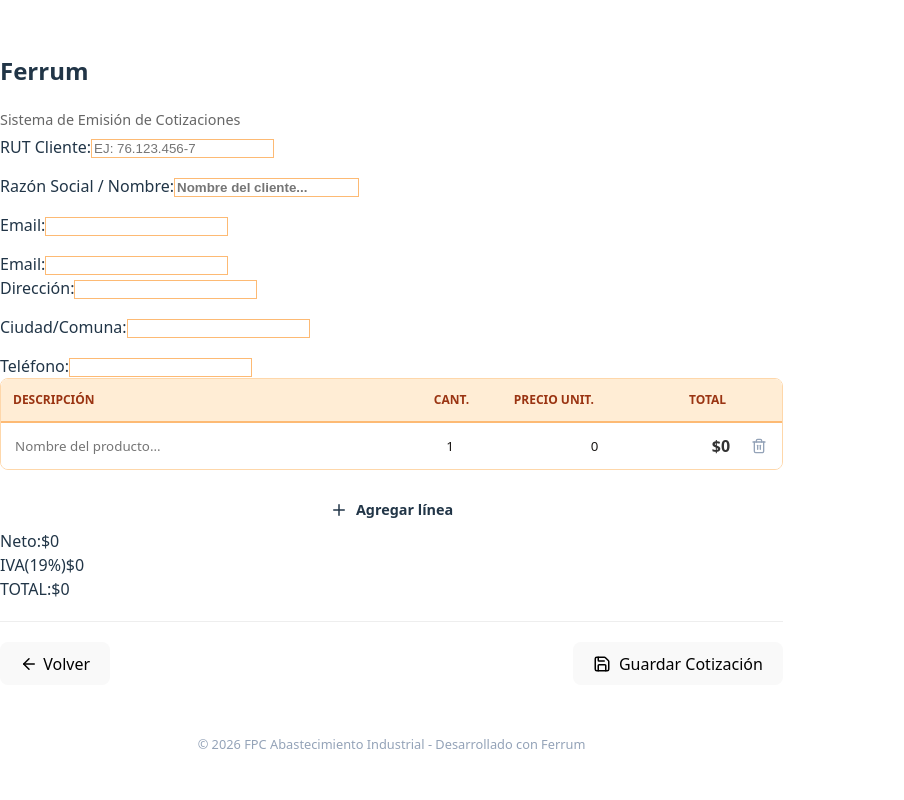
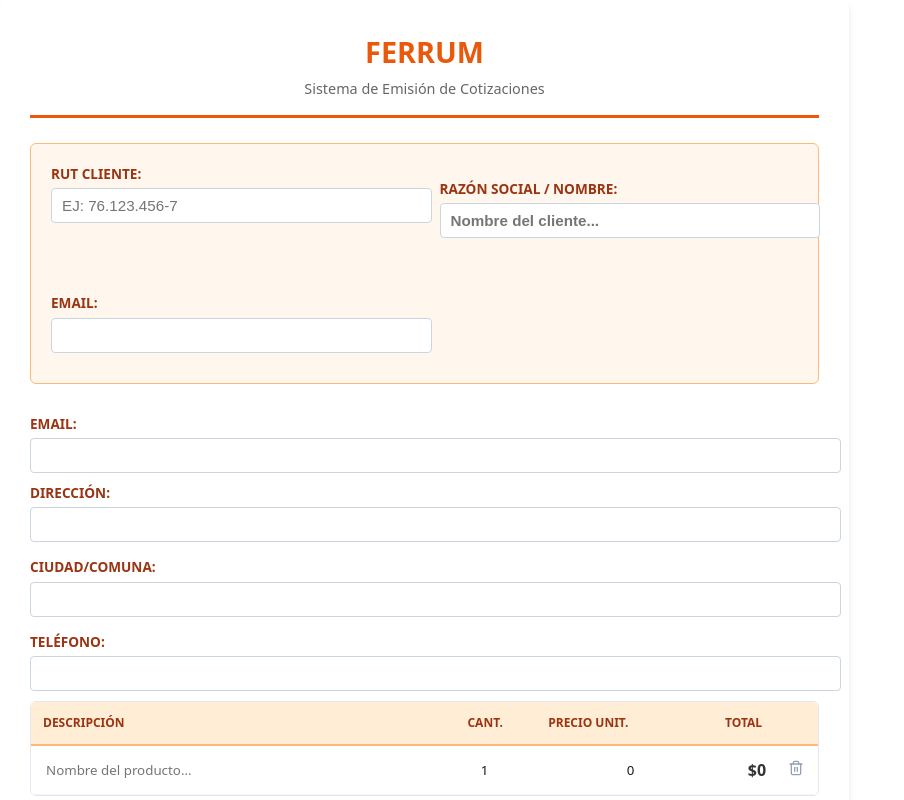
Before and after one commit to Matt-Val/ferrum-app, a React (Vite) app: page / in a window 1280 px wide. Both pictures are taken after a click on the button "Nueva Cotización". Shown: the top 800 px of the page, without its empty margins (0-904 px from the left). Built offline with nearby package versions, Linux system fonts and the light colour scheme; no server answers; the database is empty.

Commit message:
arreglo, falta visualmente

```diff
--- a/src/components/QuotationForm.jsx
+++ b/src/components/QuotationForm.jsx
@@ -3,7 +3,6 @@ import { Save, Printer, ArrowLeft } from 'lucide-react';
 import ItemsTable from './ItemsTable';
 import { useQuotations } from '../hooks/useQuotations';
 import '../styles/quotations.css';
-import { FetchableDevEnvironment } from 'vite';
 
 
 export default function QuotationForm({ alVolver }) {
--- a/src/styles/quotations.css
+++ b/src/styles/quotations.css
@@ -1,22 +1,83 @@
-/* Contenedor de la Tabla */
+/* =========================================
+   1. ESTILOS GENERALES DEL FORMULARIO
+   ========================================= */
+.quotation-form {
+    background: white;
+    padding: 30px;
+    border-radius: 8px;
+    box-shadow: 0 4px 6px rgba(0,0,0,0.1);
+    max-width: 1000px;
+    margin: 0 auto;
+}
+
+.excel-header {
+    text-align: center;
+    border-bottom: 3px solid #ea580c; /* Naranja FPC */
+    margin-bottom: 25px;
+    padding-bottom: 10px;
+}
+
+.excel-header h2 {
+    margin: 0;
+    color: #ea580c;
+    text-transform: uppercase;
+    font-size: 1.8rem;
+}
+
+/* =========================================
+   2. GRILLA TIPO EXCEL (Para Cliente)
+   ========================================= */
+.excel-grid {
+    display: grid;
+    grid-template-columns: 1fr 1fr; /* 2 Columnas iguales */
+    gap: 30px;
+    margin-bottom: 30px;
+    background: #fff7ed; /* Fondo naranja muy suave */
+    padding: 20px;
+    border: 1px solid #fdba74;
+    border-radius: 6px;
+}
+
+.form-group {
+    margin-bottom: 10px;
+}
+
+.form-group label {
+    display: block;
+    font-size: 0.85rem;
+    font-weight: bold;
+    color: #9a3412;
+    margin-bottom: 4px;
+    text-transform: uppercase;
+}
+
+.form-group input {
+    width: 100%;
+    padding: 8px 10px;
+    border: 1px solid #cbd5e1;
+    border-radius: 4px;
+    font-size: 0.95rem;
+}
+
+/* =========================================
+   3. TABLA DE ÍTEMS (Productos)
+   ========================================= */
 .items-table-container {
     margin-bottom: 20px;
-    border: 1px solid #fed7aa; /* Borde naranja suave */
-    border-radius: 8px;
-    overflow: hidden; /* Para que las esquinas redondas funcionen */
+    border: 1px solid #e2e8f0;
+    border-radius: 6px;
+    overflow: hidden;
 }
 
-/* La Tabla en sí */
 .items-table {
     width: 100%;
     border-collapse: collapse;
     background: white;
 }
 
-/* Encabezados */
 .items-table th {
-    background-color: #ffedd5; /* Fondo crema anaranjado */
-    color: #9a3412;            /* Texto naranja oscuro */
+    background-color: #ffedd5;
+    color: #9a3412;
     text-transform: uppercase;
     font-size: 0.75rem;
     padding: 12px;
@@ -24,94 +85,124 @@
     border-bottom: 2px solid #fdba74;
 }
 
-.items-table th.center { text-align: center; }
-.items-table th.right { text-align: right; }
+.items-table th.center, .items-table td.center { text-align: center; }
+.items-table th.right, .items-table td.right { text-align: right; }
 
-/* Celdas del Cuerpo */
 .items-table td {
     padding: 8px;
     border-bottom: 1px solid #f1f5f9;
 }
 
-.items-table tr:last-child td { border-bottom: none; }
-.items-table tr:hover { background-color: #fff7ed; } /* Hover muy suave */
-
-/* Inputs dentro de la tabla (Transparentes) */
+/* Inputs transparentes dentro de la tabla */
 .input-cell {
     width: 100%;
     border: 1px solid transparent;
     padding: 6px;
-    border-radius: 4px;
+    background: transparent;
     font-family: inherit;
-    background: transparent;
-    transition: 0.2s;
 }
 
 .input-cell:focus {
     background: white;
-    border-color: var(--primary-color); /* Se pone naranja al escribir */
+    border-color: #ea580c;
     outline: none;
-    box-shadow: 0 0 0 2px rgba(234, 88, 12, 0.1);
 }
 
+.input-cell.money { text-align: right; }
 .input-cell.number { text-align: center; }
-.input-cell.money { text-align: right; }
 
-/* Botones */
+/* Botones Tabla */
 .btn-delete {
     background: none;
     border: none;
     color: #94a3b8;
     cursor: pointer;
     padding: 5px;
-    display: flex;
-    align-items: center;
-    justify-content: center;
     transition: color 0.2s;
 }
-
-.btn-delete:hover { color: #dc2626; background-color: #fee2e2; border-radius: 4px; }
+.btn-delete:hover { color: #dc2626; }
 
 .btn-add {
     display: flex;
     align-items: center;
+    justify-content: center;
     gap: 8px;
     background: white;
-    color: var(--primary-color);
-    border: 1px dashed var(--primary-color);
+    color: #ea580c;
+    border: 1px dashed #ea580c;
+    padding: 10px;
+    width: 100%;
+    border-radius: 6px;
+    font-weight: bold;
+    cursor: pointer;
+    transition: all 0.2s;
+}
+.btn-add:hover { background-color: #fff7ed; }
+
+/* =========================================
+   4. SECCIÓN DE TOTALES
+   ========================================= */
+.totals-section {
+    display: flex;
+    justify-content: flex-end;
+    margin-top: 20px;
+}
+
+.totals-box {
+    width: 300px;
+    background: #f8fafc;
+    padding: 15px;
+    border-radius: 6px;
+    border: 1px solid #e2e8f0;
+}
+
+.totals-row {
+    display: flex;
+    justify-content: space-between;
+    padding: 8px 0;
+    font-size: 0.95rem;
+    color: #64748b;
+}
+
+.totals-row.final {
+    border-top: 2px solid #ea580c;
+    margin-top: 10px;
+    padding-top: 10px;
+    font-weight: bold;
+    font-size: 1.2rem;
+    color: #ea580c;
+}
+
+/* =========================================
+   5. BOTONES GENERALES
+   ========================================= */
+.btn-primary {
+    background-color: #ea580c;
+    color: white;
+    border: none;
     padding: 10px 20px;
     border-radius: 6px;
     font-weight: bold;
-    font-size: 0.9rem;
-    width: 100%;
-    justify-content: center;
     cursor: pointer;
-    transition: all 0.2s;
 }
+.btn-primary:hover { background-color: #c2410c; }
+.btn-primary:disabled { opacity: 0.7; cursor: not-allowed; }
 
-.btn-add:hover {
-    background-color: #fff7ed;
-    border-style: solid;
+.btn-secondary {
+    background-color: white;
+    color: #334155;
+    border: 1px solid #cbd5e1;
+    padding: 10px 20px;
+    border-radius: 6px;
+    font-weight: 600;
+    cursor: pointer;
 }
+.btn-secondary:hover { background-color: #f1f5f9; }
 
+/* =========================================
+   6. CORRECCIÓN DE COLORES (El Parche)
+   ========================================= */
 input, select, textarea {
     background-color: #ffffff !important;
-    color: #1c1917 !important; /* Negro suave */
-    border: 1px solid #fdba74; /* Borde naranja suave */
+    color: #1c1917 !important;
 }
-
-/* Al escribir, que el borde se ponga naranja fuerte */
-input:focus, select:focus, textarea:focus {
-    outline: none !important;
-    border-color: #ea580c !important;
-    box-shadow: 0 0 0 2px rgba(234, 88, 12, 0.1);
-}
-
-/* Excepción: Los inputs dentro de la tabla deben ser transparentes */
-.items-table input {
-    background-color: transparent !important;
-    border: none !important;
-}
-.items-table input:focus {
-    background-color: #fff7ed !important; /* Fondo crema al editar */
-}
```
Also changed, not shown: src/components/QuotationList.jsx (+4 -3 lines), 1 other file (tests, documents, lock files or other folders).
